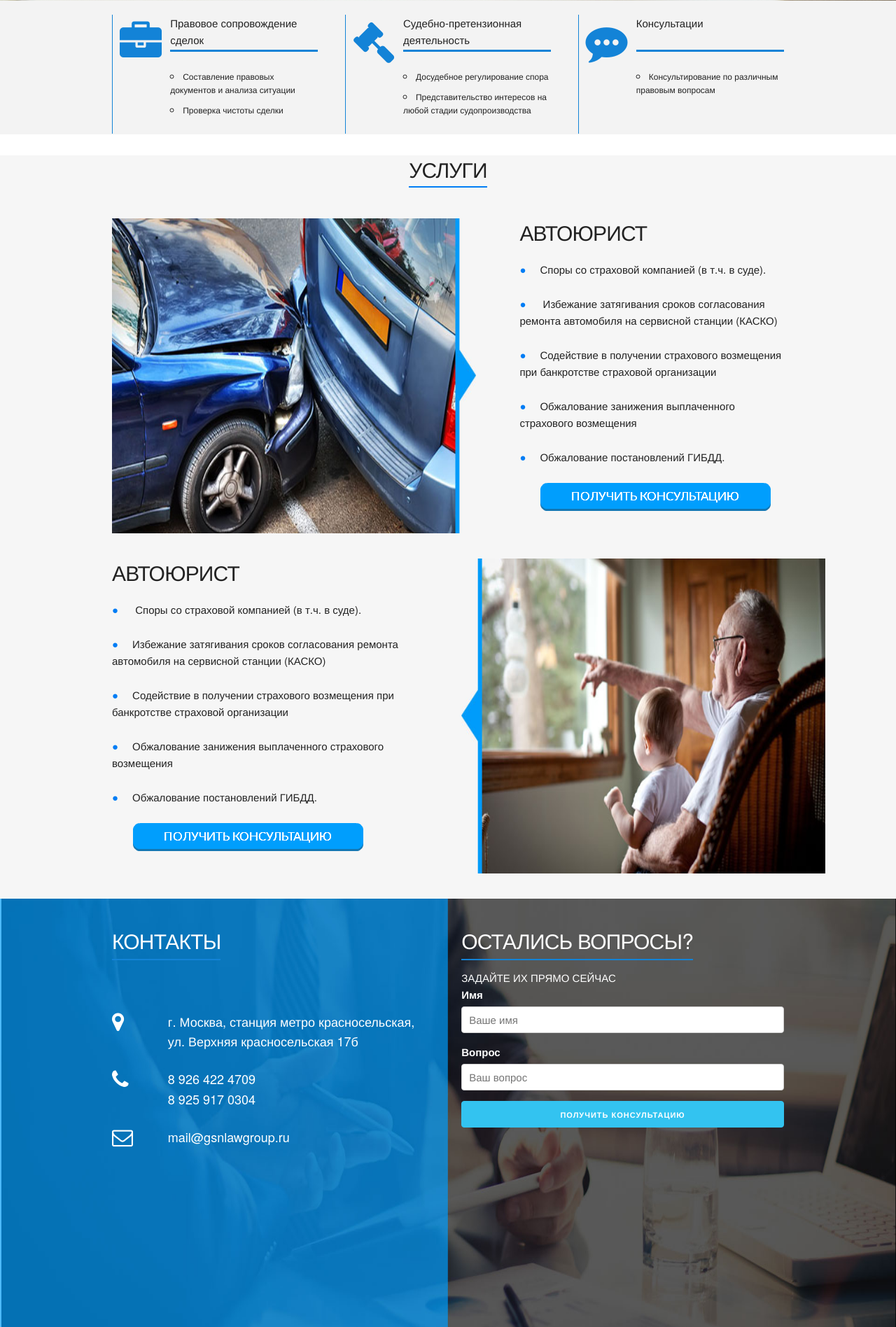
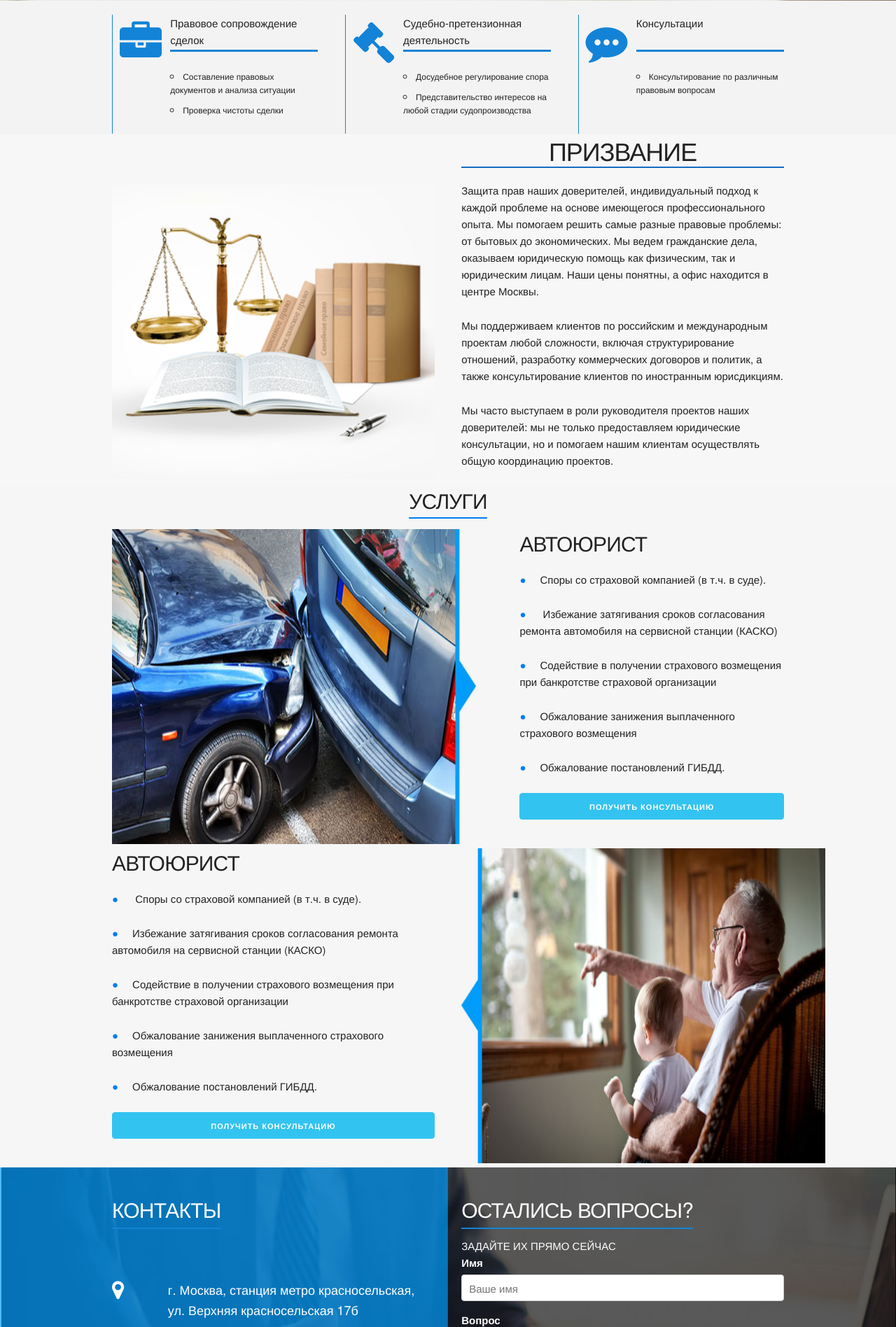
Before and after one commit to YellowAgency/lawers_landing, a Django app: template templates/base.html in a window 1280 px wide. Shown: the part 489-2385 px from the top of the page at 70% size. Run offline with Django 3.2, Linux system fonts and the light colour scheme; the template is opened without the code that fills it, so the values that code supplies are empty.

Commit message:
fixed bad buttons

```diff
--- a/static/css/fourth_screen.css
+++ b/static/css/fourth_screen.css
@@ -1,9 +1,7 @@
 .services{
-    margin-top: 30px;
     background-color: #f6f6f6;
 }
 .services .row{
-    margin: 30px 0px;
 }
 .services__header_span{
     padding-bottom: 3px;
--- a/templates/base.html
+++ b/templates/base.html
@@ -135,102 +135,143 @@
             </div>
         </div>
     </div>
+    <div class="vocation-background">
+        <div class="container vocation">
+            <div class="row">
+                <div class="six columns vocation-left">
+                    <img src="../static/css/img/vocation.jpg" class="img-vocation">
+                </div>
+                <div class="six columns vocation-right">
+                    <h3 class="title">
+                        ПРИЗВАНИЕ
+                    </h3>
 
-    <div class = "services">
-        <div class = "container">
-            <div class = "row">
+                    <p>Защита прав наших доверителей, индивидуальный подход к каждой проблеме на основе имеющегося
+                        профессионального опыта. Мы помогаем решить самые разные правовые проблемы: от бытовых до
+                        экономических. Мы ведем гражданские дела, оказываем юридическую помощь как физическим, так и
+                        юридическим лицам. Наши цены понятны, а офис находится в центре Москвы.</p>
+
+                    <p>Мы поддерживаем клиентов по российским и международным проектам любой сложности, включая
+                        структурирование отношений, разработку коммерческих договоров и политик, а также
+                        консультирование клиентов по иностранным юрисдикциям.</p>
+
+                    <p>Мы часто выступаем в роли руководителя проектов наших доверителей: мы не только предоставляем
+                        юридические консультации, но и помогаем нашим клиентам осуществлять общую координацию
+                        проектов.</p>
+                </div>
+            </div>
+        </div>
+    </div>
+    <div class="services">
+        <div class="container">
+            <div class="row">
                 <h4 align="center">
-                    <span class = "services__header_span">
+                    <span class="services__header_span">
                         УСЛУГИ
                     </span>
                 </h4>
             </div>
-            <div class = "row">
-                <div class = "seven columns services__img_div">
-                    <img class = "services__img_div__img" src="../static/css/img/uslugs_firstphoto.png">
+            <div class="row">
+                <div class="seven columns services__img_div">
+                    <img class="services__img_div__img" src="../static/css/img/uslugs_firstphoto.png">
                 </div>
-                <div class = "five columns">
+                <div class="five columns">
                     <h4>
                         АВТОЮРИСТ
                     </h4>
+
                     <p>
                         <span class="services__describe_list__p_span">●</span>Споры со страховой компанией
                         (в т.ч. в суде).
                     </p>
+
                     <p>
                         <span class="services__describe_list__p_span">●</span> Избежание затягивания сроков согласования
                         ремонта автомобиля на сервисной станции (КАСКО)
                     </p>
+
                     <p>
-                        <span class="services__describe_list__p_span">●</span>Содействие в получении страхового возмещения при банкротстве страховой организации
+                        <span class="services__describe_list__p_span">●</span>Содействие в получении страхового
+                        возмещения при банкротстве страховой организации
                     </p>
+
                     <p>
-                        <span class="services__describe_list__p_span">●</span>Обжалование занижения выплаченного страхового возмещения
+                        <span class="services__describe_list__p_span">●</span>Обжалование занижения выплаченного
+                        страхового возмещения
                     </p>
+
                     <p>
                         <span class="services__describe_list__p_span">●</span>Обжалование постановлений ГИБДД.
                     </p>
-                    <button class = "services__CTA_button">
-                        <img class = "services__CTA_button__img" src="../static/css/img/uslugs_button.png">
+                    <button class="button-primary u-full-width">
+                        Получить консультацию
                     </button>
                 </div>
             </div>
-            <div class = "row">
-                <div class = "six columns">
+            <div class="row">
+                <div class="six columns">
                     <h4>
                         АВТОЮРИСТ
                     </h4>
+
                     <p>
                         <span class="services__describe_list__p_span">●</span> Споры со страховой компанией
                         (в т.ч. в суде).
                     </p>
+
                     <p>
                         <span class="services__describe_list__p_span">●</span>Избежание затягивания сроков согласования
                         ремонта автомобиля на сервисной станции (КАСКО)
                     </p>
+
                     <p>
-                        <span class="services__describe_list__p_span">●</span>Содействие в получении страхового возмещения при банкротстве страховой организации
+                        <span class="services__describe_list__p_span">●</span>Содействие в получении страхового
+                        возмещения при банкротстве страховой организации
                     </p>
+
                     <p>
-                        <span class="services__describe_list__p_span">●</span>Обжалование занижения выплаченного страхового возмещения
+                        <span class="services__describe_list__p_span">●</span>Обжалование занижения выплаченного
+                        страхового возмещения
                     </p>
+
                     <p>
                         <span class="services__describe_list__p_span">●</span>Обжалование постановлений ГИБДД.
                     </p>
-                    <button class = "services__CTA_button">
-                        <img class = "services__CTA_button__img" src="../static/css/img/uslugs_button.png">
+                    <button class="button-primary u-full-width">
+                        Получить консультацию
                     </button>
                 </div>
-                <div class = "six columns">
-                    <div class = "six columns services__img_div">
-                        <img class = "services__img_div__img" src="../static/css/img/uslugs_ded.png">
+                <div class="six columns">
+                    <div class="six columns services__img_div">
+                        <img class="services__img_div__img" src="../static/css/img/uslugs_ded.png">
                     </div>
                 </div>
             </div>
         </div>
     </div>
-    <div class = "contacts">
-        <div class = "container">
-            <div class = "row">
-                <div class = "six columns contacts__contacts">
+    <div class="contacts">
+        <div class="container">
+            <div class="row">
+                <div class="six columns contacts__contacts">
                     <h4>
-                        <span class = "contacts__contacts__header_span">
+                        <span class="contacts__contacts__header_span">
                             КОНТАКТЫ
                         </span>
                     </h4>
-                    <div class = "contacts__contacts__row">
-                        <div class = "two columns">
+
+                    <div class="contacts__contacts__row">
+                        <div class="two columns">
                             <i class="fa fa-map-marker" aria-hidden="true"></i>
                         </div>
-                        <div class = "ten columns">
+                        <div class="ten columns">
                             <p>г. Москва, станция метро красносельская, ул. Верхняя красносельская 17б</p>
                         </div>
                     </div>
-                    <div class = "contacts__contacts__row">
-                        <div class = "two columns">
+                    <div class="contacts__contacts__row">
+                        <div class="two columns">
                             <i class="fa fa-phone" aria-hidden="true"></i>
                         </div>
-                        <div class = "ten columns">
+                        <div class="ten columns">
                             <p>
                                 8 926 422 4709<br>
                                 8 925 917 0304
@@ -238,26 +279,27 @@
                         </div>
 
                     </div>
-                    <div class = "contacts__contacts__row">
-                        <div class = "two columns">
+                    <div class="contacts__contacts__row">
+                        <div class="two columns">
                             <i class="fa fa-envelope-o" aria-hidden="true"></i>
                         </div>
-                        <div class = "ten columns">
+                        <div class="ten columns">
                             <p>
                                 mail@gsnlawgroup.ru
                             </p>
                         </div>
                     </div>
                 </div>
-                 <div class = "six columns">
+                <div class="six columns">
                     <h4>
-                         <span class = "contacts__contacts__header_span">
+                         <span class="contacts__contacts__header_span">
                             ОСТАЛИСЬ ВОПРОСЫ?
                          </span>
                     </h4>
                      <span>
                          ЗАДАЙТЕ ИХ ПРЯМО СЕЙЧАС
                      </span>
+
                     <form action="#">
                         <div class="row">
                             <label for="name_input">Имя</label>
@@ -281,6 +323,7 @@
                     <h3>
                         Компания в цифрах
                     </h3>
+
                     <div class="offset-by-four four columns success__numbers__border"></div>
                     <div class="twelve columns success__numbers__info">
                         Юридическая фирма «GSN-group» создана с целью максимального использования законодательства в
@@ -293,6 +336,7 @@
                         <h4>
                             4
                         </h4>
+
                         <div class="success__numbers__border"></div>
                         <div class="success__numbers__text">
                             года работаем на рынке РФ
@@ -302,6 +346,7 @@
                         <h4>
                             379
                         </h4>
+
                         <div class="success__numbers__border"></div>
                         <div class="success__numbers__text">
                             решенных проблем благодаря своевременной помощи
@@ -311,6 +356,7 @@
                         <h4>
                             91%
                         </h4>
+
                         <div class="success__numbers__border"></div>
                         <div class="success__numbers__text">
                             удовлетворенных клиентов, которые постоянно обращаются к нам
@@ -329,6 +375,7 @@
                 <h4 class="team__header">
                     Команда
                 </h4>
+
                 <div class="offset-by-four four columns team__header_border"></div>
             </div>
         </div>
@@ -342,6 +389,7 @@
                         <h4 class="cards__name">
                             Первый
                         </h4>
+
                         <div class="cards__position">
                             Директор
                         </div>
@@ -353,6 +401,7 @@
                         <h4 class="cards__name">
                             Второй
                         </h4>
+
                         <div class="cards__position">
                             Заместитель директора
                         </div>
@@ -364,6 +413,7 @@
                         <h4 class="cards__name">
                             Третий
                         </h4>
+
                         <div class="cards__position">
                             Главный менеджер
                         </div>
@@ -375,6 +425,7 @@
                         <h4 class="cards__name">
                             Четвертый
                         </h4>
+
                         <div class="cards__position">
                             Менеджер
                         </div>
@@ -383,25 +434,12 @@
             </div>
         </div>
     </div>
-    <div class="vocation-background">
-        <div class="container vocation">
-            <div class="row">
-                <div class="six columns vocation-left">
-                    <img src="../static/css/img/vocation.jpg" class="img-vocation">
+
+    <div class="map">
+        <iframe src="https://www.google.com/maps/embed?pb=!1m18!1m12!1m3!1d4488.936290773584!2d37.680958358172276!3d55.76774077395552!2m3!1f0!2f0!3f0!3m2!1i1024!2i768!4f13.1!3m3!1m2!1s0x46b5357dfa0c386f%3A0xe5759ae5dc745a95!2z0JHQsNGD0LzQsNC90YHQutCw0Y8!5e0!3m2!1sru!2sru!4v1476362154855"
+                width="100%" height="450" frameborder="0" allowfullscreen></iframe>
     </div>
-                <div class="six columns vocation-right">
-                    <h3 class="title">
-                        ПРИЗВАНИЕ
-                    </h3>
-                    <p>Защита прав наших доверителей, индивидуальный подход к каждой проблеме на основе имеющегося профессионального опыта. Мы помогаем решить самые разные правовые проблемы: от бытовых до экономических. Мы ведем гражданские дела, оказываем юридическую помощь как физическим, так и юридическим лицам. Наши цены понятны, а офис находится в центре Москвы.</p>
-                    <p>Мы поддерживаем клиентов по российским и международным проектам любой сложности, включая структурирование отношений, разработку коммерческих договоров и политик, а также консультирование клиентов по иностранным юрисдикциям.</p>
-                    <p>Мы часто выступаем в роли руководителя проектов наших доверителей: мы не только предоставляем юридические консультации, но и помогаем нашим клиентам осуществлять общую координацию проектов.</p>
-                </div>
-            </div>
-        </div>
-    </div>
-    <div class="map">
-<iframe src="https://www.google.com/maps/embed?pb=!1m18!1m12!1m3!1d4488.936290773584!2d37.680958358172276!3d55.76774077395552!2m3!1f0!2f0!3f0!3m2!1i1024!2i768!4f13.1!3m3!1m2!1s0x46b5357dfa0c386f%3A0xe5759ae5dc745a95!2z0JHQsNGD0LzQsNC90YHQutCw0Y8!5e0!3m2!1sru!2sru!4v1476362154855" width="100%" height="450" frameborder="0" allowfullscreen></iframe></main>
+</main>
 <footer>
     © ВСЕ ПРАВА ЗАЩИЩЕНЫ 2016 ГОД - Название организации
     <br>
```
Lines whose indentation alone changed are shown as unchanged.
